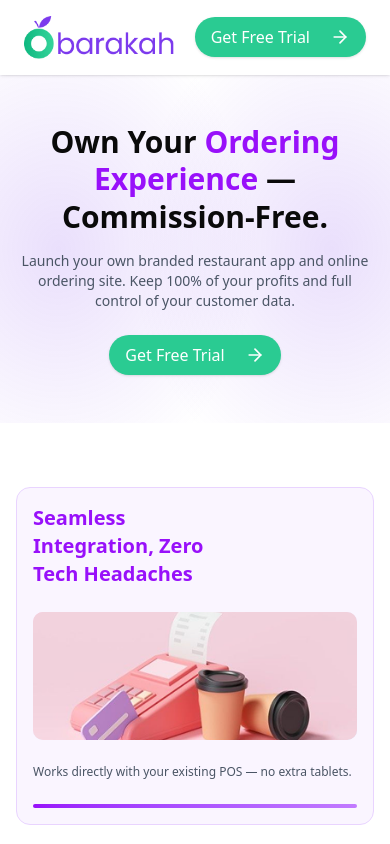
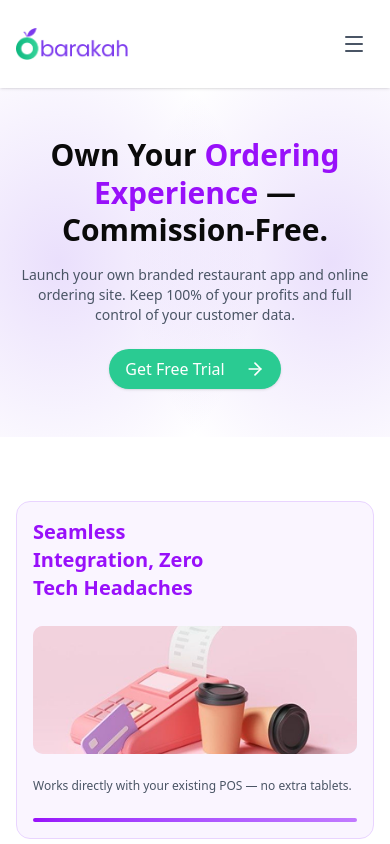
Before and after one commit to FarjadAkbar/nextjs-spa, a Next.js app: page / in a window 390 px wide. Shown: the top 844 px of the page. Built offline with nearby package versions, Linux system fonts and the light colour scheme.

Commit message:
fix responsive

```diff
--- a/src/components/footer.tsx
+++ b/src/components/footer.tsx
@@ -16,10 +16,8 @@ export default function Footer() {
     posSystem: '',
   })
 
-
   const handleSubmit = (e: React.FormEvent) => {
     e.preventDefault()
-    // Handle form submission
     console.log('Form submitted:', formData)
   }
 
@@ -35,10 +33,10 @@ export default function Footer() {
     <footer className="shadow-sm bg-slate-900 text-white">
       <div className="mx-auto max-w-7xl px-6 pb-6 pt-16">
         {/* Main Footer Content */}
-        <div className="grid grid-cols-2 gap-12 mb-12">
+        <div className="grid grid-cols-1 lg:grid-cols-2 gap-12 mb-12">
           {/* Left Column - Contact Info */}
           <div>
-            <h2 className="text-3xl font-semibold mb-8">
+            <h2 className="text-3xl sm:text-4xl font-semibold mb-8">
               Built with Barakah<br />
               Commission-Free <span className="text-purple-700">Restaurant Tech</span>
             </h2>
@@ -68,14 +66,14 @@ export default function Footer() {
           </div>
 
           {/* Right Column - Contact Form */}
-          <div className='bg-slate-800/35 p-6 rounded-lg'>
-            <h3 className="text-2xl font-bold mb-8">
+          <div className="bg-slate-800/35 p-6 rounded-lg">
+            <h3 className="text-2xl sm:text-3xl font-bold mb-8">
               Let's Start the <span className="text-purple-400">Conversation</span>
             </h3>
 
             <form onSubmit={handleSubmit} className="space-y-4">
-  {/* 2 Columns Row 1 */}
-  <div className="grid grid-cols-2 gap-4">
+              {/* Row 1 */}
+              <div className="grid grid-cols-1 sm:grid-cols-2 gap-4">
                 <input
                   type="text"
                   name="firstName"
@@ -94,8 +92,8 @@ export default function Footer() {
                 />
               </div>
 
-  {/* 2 Columns Row 2 */}
-  <div className="grid grid-cols-2 gap-4">
+              {/* Row 2 */}
+              <div className="grid grid-cols-1 sm:grid-cols-2 gap-4">
                 <input
                   type="email"
                   name="email"
@@ -114,8 +112,8 @@ export default function Footer() {
                 />
               </div>
 
-  {/* 2 Columns Row 3 */}
-  <div className="grid grid-cols-2 gap-4">
+              {/* Row 3 */}
+              <div className="grid grid-cols-1 sm:grid-cols-2 gap-4">
                 <input
                   type="text"
                   name="restaurantName"
@@ -134,30 +132,26 @@ export default function Footer() {
                 />
               </div>
 
-  <Button variant="roundedGreen" size="roundedGreen">
+              <Button variant="roundedGreen" size="roundedGreen" className="w-full sm:w-auto flex items-center justify-center">
                 Send
-              <ArrowRight className="ml-3 size-5" />
+                <ArrowRight className="ml-3 w-5 h-5" />
               </Button>
             </form>
-
           </div>
         </div>
 
         {/* Bottom Section */}
-        <Image
-            src="/logo.png"
-            alt="Footer Divider"
-            width={150}
-            height={150}
-        />
-        <div className="border-t border-slate-800 pt-8 flex items-center justify-between">
-          {/* Logo and Copyright */}
-            <p className="text-sm text-gray-400">
+        <Image src="/logo.png" alt="Footer Logo" width={150} height={150} className="mx-auto sm:mx-0" />
+        <div className="flex flex-col sm:flex-row sm:items-center sm:justify-between border-t border-slate-800 pt-8 gap-4">
+          {/* Logo */}
+
+          {/* Copyright */}
+          <p className="text-sm text-gray-400 text-center sm:text-left">
             Copyright © 2025 Barakah. All Rights Reserved
           </p>
 
           {/* Social Icons */}
-          <div className="flex items-center gap-4">
+          <div className="flex items-center justify-center sm:justify-start gap-4">
             <a href="#" className="text-gray-400 hover:text-emerald-400 transition-colors">
               <Facebook className="w-5 h-5" />
             </a>
--- a/src/components/header.tsx
+++ b/src/components/header.tsx
@@ -2,13 +2,15 @@
 
 import { usePathname } from 'next/navigation'
 import Link from 'next/link'
-import { motion } from 'framer-motion'
+import { motion, AnimatePresence } from 'framer-motion'
 import { Button } from '@/components/ui/button'
 import Image from 'next/image'
 import { scrollToSection } from '@/lib/smooth-scroll'
-import { ArrowRight } from 'lucide-react'
+import { ArrowRight, Menu, X } from 'lucide-react'
+import { useState, useEffect } from 'react'
 
 export default function Header() {
+  const [isOpen, setIsOpen] = useState(false)
   const pathname = usePathname()
   const isHome = pathname === '/'
 
@@ -27,7 +29,25 @@ export default function Header() {
       e.preventDefault()
       scrollToSection(id)
     }
+    setIsOpen(false)
   }
+
+  // Close mobile menu when route changes
+  useEffect(() => {
+    setIsOpen(false)
+  }, [pathname])
+
+  // Prevent body scroll when mobile menu is open
+  useEffect(() => {
+    if (isOpen) {
+      document.body.style.overflow = 'hidden'
+    } else {
+      document.body.style.overflow = 'unset'
+    }
+    return () => {
+      document.body.style.overflow = 'unset'
+    }
+  }, [isOpen])
 
   return (
     <header className="sticky top-0 z-50 shadow-sm bg-white/80 backdrop-blur-sm">
@@ -35,24 +55,29 @@ export default function Header() {
         initial={{ y: -100 }}
         animate={{ y: 0 }}
         transition={{ type: 'spring', stiffness: 100, damping: 20 }}
-        className="mx-auto max-w-7xl px-6 py-4"
+        className="mx-auto max-w-7xl px-4 sm:px-6 lg:px-8 py-3"
       >
-        <div className="flex items-center justify-between">
+        <div className="flex items-center justify-between h-16">
           {/* Logo */}
-          <motion.div whileHover={{ scale: 1.05 }} whileTap={{ scale: 0.95 }}>
+          <motion.div
+            className="flex-shrink-0"
+            whileHover={{ scale: 1.05 }}
+            whileTap={{ scale: 0.95 }}
+          >
             <Link href="/" onClick={(e) => isHome ? (e.preventDefault(), scrollToSection('home')) : null}>
               <Image
                 src="/logo.png"
                 alt="Logo"
-                width={150}
-                height={40}
-                className="cursor-pointer"
+                width={120}
+                height={32}
+                className="h-8 w-auto"
+                priority
               />
             </Link>
           </motion.div>
 
-          {/* Navigation */}
-          <nav className="hidden md:flex items-center gap-6">
+          {/* Desktop Navigation */}
+          <nav className="hidden md:flex items-center space-x-8">
             {navItems.map((item, index) => (
               <motion.div
                 key={item.id}
@@ -65,7 +90,7 @@ export default function Header() {
                 <a
                   href={`#${item.id}`}
                   onClick={(e) => handleNavClick(e, item.id)}
-                  className="text-sm font-medium text-gray-600 hover:text-gray-900 transition-colors cursor-pointer"
+                  className="text-sm font-medium text-gray-600 hover:text-gray-900 transition-colors cursor-pointer px-3 py-2 rounded-md"
                 >
                   {item.label}
                 </a>
@@ -73,22 +98,86 @@ export default function Header() {
             ))}
           </nav>
 
-          {/* CTA Button */}
+          <div className="flex items-center space-x-4">
+            {/* Desktop CTA Button */}
             <motion.div
+              className="hidden md:block"
               initial={{ opacity: 0, x: 20 }}
               animate={{ opacity: 1, x: 0 }}
               transition={{ delay: 0.2 }}
               whileHover={{ scale: 1.05 }}
               whileTap={{ scale: 0.95 }}
             >
-
-              <Button variant="roundedGreen" size="roundedGreen" onClick={() => scrollToSection('pricing')}>
+              <Button
+                variant="roundedGreen"
+                size="roundedGreen"
+                onClick={() => scrollToSection('pricing')}
+                className="whitespace-nowrap"
+              >
                 Get Free Trial
-            <ArrowRight className="ml-3 size-5" />
+                <ArrowRight className="ml-2 size-4" />
               </Button>
             </motion.div>
+
+            {/* Mobile menu button */}
+            <motion.button
+              type="button"
+              className="md:hidden inline-flex items-center justify-center p-2 rounded-md text-gray-600 hover:text-gray-900 focus:outline-none"
+              aria-controls="mobile-menu"
+              aria-expanded="false"
+              onClick={() => setIsOpen(!isOpen)}
+              whileTap={{ scale: 0.95 }}
+            >
+              <span className="sr-only">Open main menu</span>
+              {isOpen ? (
+                <X className="block h-6 w-6" aria-hidden="true" />
+              ) : (
+                <Menu className="block h-6 w-6" aria-hidden="true" />
+              )}
+            </motion.button>
+          </div>
         </div>
       </motion.div>
+
+      {/* Mobile menu */}
+      <AnimatePresence>
+        {isOpen && (
+          <motion.div
+            initial={{ opacity: 0, height: 0 }}
+            animate={{ opacity: 1, height: 'auto' }}
+            exit={{ opacity: 0, height: 0 }}
+            transition={{ duration: 0.3, ease: 'easeInOut' }}
+            className="md:hidden bg-white border-t border-gray-200"
+          >
+            <div className="px-2 pt-2 pb-3 space-y-1 sm:px-3">
+              {navItems.map((item) => (
+                <a
+                  key={item.id}
+                  href={`#${item.id}`}
+                  onClick={(e) => handleNavClick(e, item.id)}
+                  className="block px-3 py-2 text-base font-medium text-gray-700 hover:bg-gray-50 hover:text-gray-900 rounded-md"
+                >
+                  {item.label}
+                </a>
+              ))}
+              <div className="pt-4 pb-2">
+                <Button
+                  variant="roundedGreen"
+                  size="roundedGreen"
+                  onClick={() => {
+                    scrollToSection('pricing')
+                    setIsOpen(false)
+                  }}
+                  className="w-full justify-center"
+                >
+                  Get Free Trial
+                  <ArrowRight className="ml-2 size-4" />
+                </Button>
+              </div>
+            </div>
+          </motion.div>
+        )}
+      </AnimatePresence>
     </header>
   )
 }
```
Lines whose indentation alone changed are shown as unchanged.
